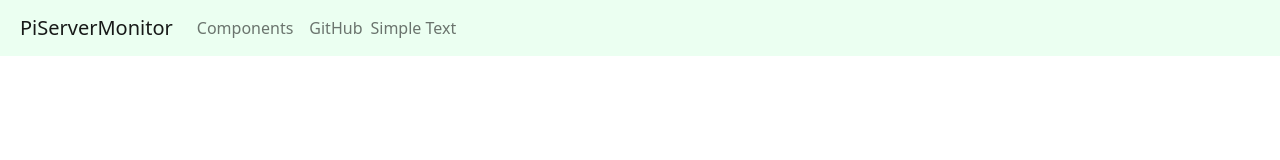
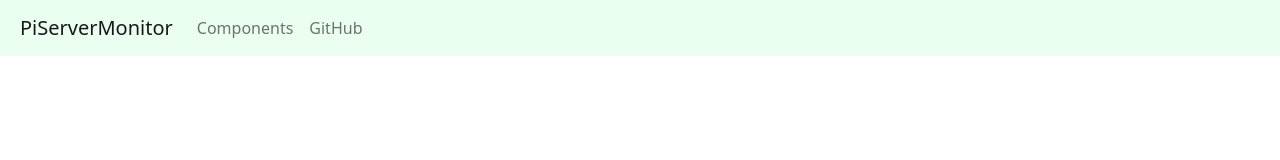
Before and after one commit to DenisAliev/PiServerMonitor, a React (Create React App) app in the folder PiServerMonitor/ClientApp/: page / in a window 1280 px wide. Shown: the top 160 px of the page. Built offline with nearby package versions, Linux system fonts and the light colour scheme.

Commit message:
Header was changed

```diff
--- a/PiServerMonitor/ClientApp/src/components/Header.js
+++ b/PiServerMonitor/ClientApp/src/components/Header.js
@@ -22,7 +22,6 @@ export default function Header(props){
                     <NavbarToggler onClick={toggle} />
                     <Collapse isOpen={isOpen} navbar>
                         <NavMenu/>
-                        <NavbarText>Simple Text</NavbarText>
                     </Collapse>
                 </Navbar>
             </div>
```
